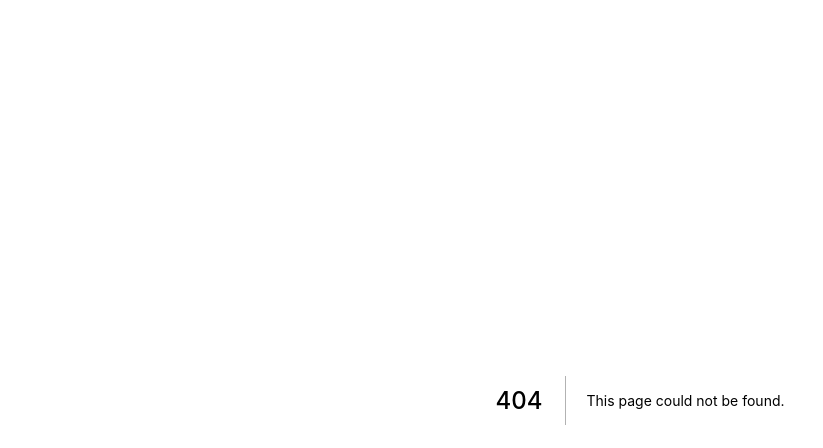
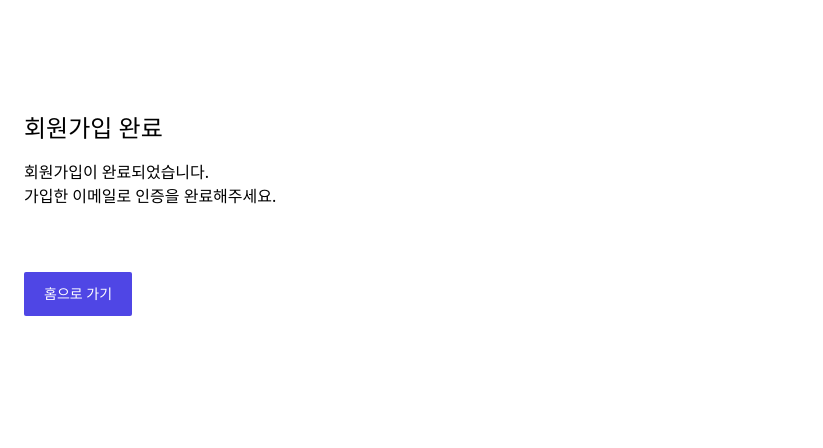
Before and after one commit to Team-Madstone/climbing-fe, a Next.js app: page /verify-email in a window 1280 px wide. Before the commit this address had no page. Shown: the top 448 px of the page, without its empty margins (0-823 px from the left). Built offline with nearby package versions, Linux system fonts and the light colour scheme; what apollo-link-rest would draw is missing.

Commit message:
✨ verify-email 페이지 추가

```diff
--- /dev/null
+++ b/pages/verify-email/index.tsx
@@ -0,0 +1,22 @@
+import { NextPage } from 'next';
+import Link from 'next/link';
+
+const VerifyEmail: NextPage = () => {
+  return (
+    <div className="my-28 mx-6">
+      <p className="text-2xl text-bold">회원가입 완료</p>
+      <p className="mt-4">
+        회원가입이 완료되었습니다.
+        <br />
+        가입한 이메일로 인증을 완료해주세요.
+      </p>
+      <Link href={'/'}>
+        <span className="inline-block bg-indigo-600 px-5 py-3 rounded-sm text-sm text-white mt-16">
+          홈으로 가기
+        </span>
+      </Link>
+    </div>
+  );
+};
+
+export default VerifyEmail;
```
